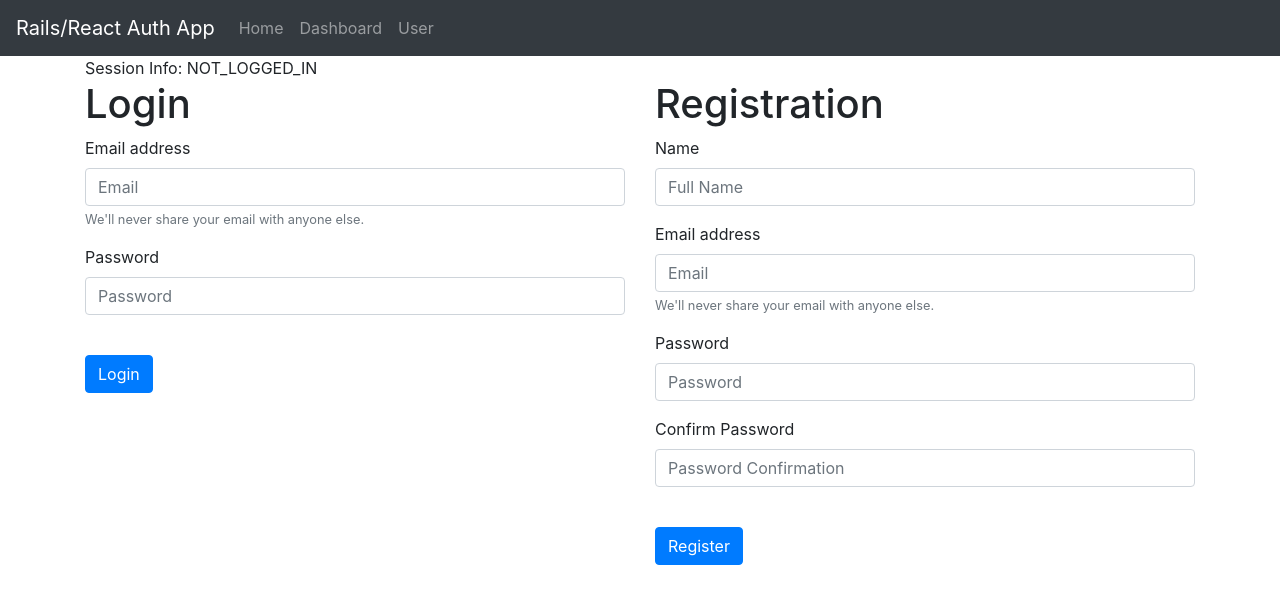
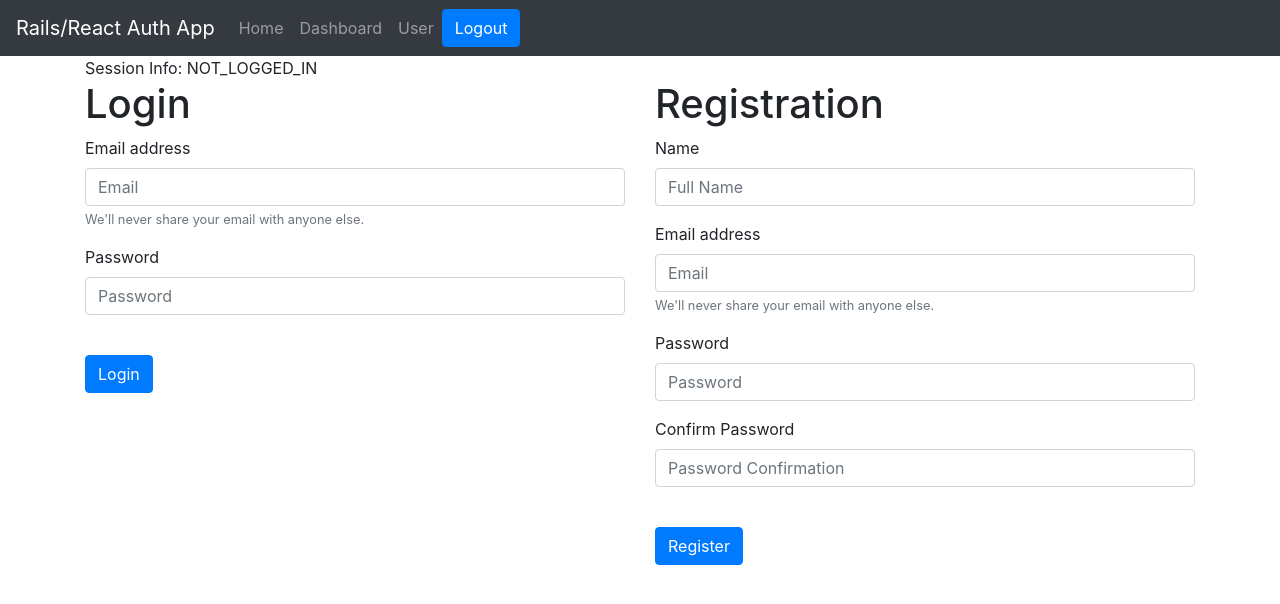
Before and after one commit to joshuaneedham/rails-react-auth, a React (Create React App) app in the folder front-end/: page /user in a window 1280 px wide. Shown: the top 604 px of the page. Built offline with nearby package versions, Linux system fonts and the light colour scheme; no server answers.

Commit message:
Added logout functionality and button to navbar

```diff
--- a/front-end/src/components/App.js
+++ b/front-end/src/components/App.js
@@ -18,15 +18,15 @@ export default class App extends Component {
 		};
 
 		this.handleLogin = this.handleLogin.bind(this);
+		this.handleLogout = this.handleLogout.bind(this);
 	}
 
 	checkLoginStatus() {
 		axios
-			.get('http://localhost:3001/logged_in', {
+			.get('http://localhost:3001/api/v1/logged_in', {
 				withCredentials: true,
 			})
 			.then((response) => {
-				console.log('logged in?', response);
 				if (
 					response.data.logged_in &&
 					this.state.loggedInStatus === 'NOT_LOGGED_IN'
@@ -50,10 +50,6 @@ export default class App extends Component {
 			});
 	}
 
-	componentDidMount() {
-		this.checkLoginStatus();
-	}
-
 	handleLogin(data) {
 		this.setState({
 			loggedInStatus: 'LOGGED_IN',
@@ -61,10 +57,21 @@ export default class App extends Component {
 		});
 	}
 
+	handleLogout() {
+		this.setState({
+			loggedInStatus: 'NOT_LOGGED_IN',
+			user: {},
+		});
+	}
+
+	componentDidMount() {
+		this.checkLoginStatus();
+	}
+
 	render() {
 		return (
 			<div>
-				<Topbar />
+				<Topbar handleLogout={this.handleLogout} />
 				<Container>
 					<Switch>
 						<Route
--- a/front-end/src/components/auth/Login.jsx
+++ b/front-end/src/components/auth/Login.jsx
@@ -26,7 +26,7 @@ export default class Login extends Component {
 		const { email, password } = this.state;
 		axios
 			.post(
-				'http://localhost:3001/sessions',
+				'http://localhost:3001/api/v1/sessions',
 				{
 					user: {
 						email: email,
--- a/front-end/src/components/auth/Registration.jsx
+++ b/front-end/src/components/auth/Registration.jsx
@@ -28,7 +28,7 @@ export default class Registration extends Component {
 		const { name, email, password, password_confirmation } = this.state;
 		axios
 			.post(
-				'http://localhost:3001/registrations',
+				'http://localhost:3001/api/v1/registrations',
 				{
 					user: {
 						name: name,
--- a/front-end/src/components/layout/Topbar.jsx
+++ b/front-end/src/components/layout/Topbar.jsx
@@ -1,9 +1,27 @@
-import React from 'react';
+import React, { Component } from 'react';
+import axios from 'axios';
 import { Link } from 'react-router-dom';
 import Navbar from 'react-bootstrap/Navbar';
 import MainNav from './MainNav';
+import Button from 'react-bootstrap/Button';
 
-const Topbar = (props) => {
+export default class Topbar extends Component {
+	constructor(props) {
+		super(props);
+
+		this.handleLogoutClick = this.handleLogoutClick.bind(this);
+	}
+	handleLogoutClick() {
+		axios
+			.delete('http://localhost:3001/api/v1/logout', { withCredentials: true })
+			.then((response) => {
+				this.props.handleLogout();
+			})
+			.catch((error) => {
+				console.log('logout error', error);
+			});
+	}
+	render() {
 		return (
 			<div>
 				<Navbar collapseOnSelect expand='lg' bg='dark' variant='dark'>
@@ -20,10 +38,12 @@ const Topbar = (props) => {
 					<Navbar.Toggle aria-controls='basic-navbar-nav' />
 					<Navbar.Collapse id='basic-navbar-nav'>
 						<MainNav />
+						<Button type='Submit' onClick={(props) => this.handleLogoutClick()}>
+							Logout
+						</Button>
 					</Navbar.Collapse>
 				</Navbar>
 			</div>
 		);
-};
-
-export default Topbar;
+	}
+}
--- a/front-end/src/components/pages/Home.jsx
+++ b/front-end/src/components/pages/Home.jsx
@@ -17,7 +17,8 @@ const Home = (props) => {
 				src='https://www.youtube.com/embed/videoseries?list=PLgYiyoyNPrv_yNp5Pzsx0A3gQ8-tfg66j'
 				frameborder='0'
 				allow='accelerometer; autoplay; encrypted-media; gyroscope; picture-in-picture'
-				allowfullscreen></iframe>
+				allowfullscreen
+				title='React/Rails Authentication Tutorial'></iframe>
 			<p className='lead'>
 				Feel free to use this application to help you get started building Rails
 				backend with React front ends.{' '}
--- a/front-end/src/components/pages/User.jsx
+++ b/front-end/src/components/pages/User.jsx
@@ -21,8 +21,8 @@ export default class User extends React.Component {
 		return (
 			<div>
 				Session Info: {this.props.loggedInStatus}
-				{console.log(this.props.loggedInStatus)}
 				{/* Code below shuold be conditional and should display login and registration button. Upon selection onClick should populate the form selected. If user is logged in it should display the user information and the ability to edit. */}
+				<Row></Row>
 				<Row>
 					<Col md={6}>
 						<Login handleSuccessfulAuth={this.handleSuccessfulAuth} />
```
Also changed, not shown: 2 other files (tests, documents, lock files or other folders). Lines whose indentation alone changed are shown as unchanged.
